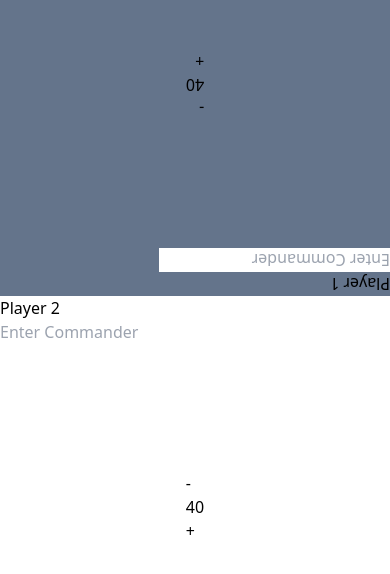
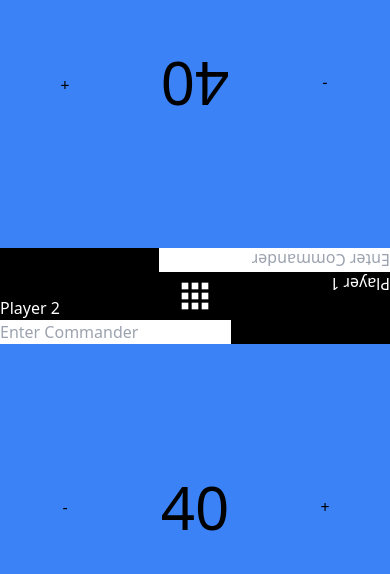
Before and after one commit to mdubelbeis/mtg-life-counter, a React (Vite) app: page /commander/two-players in a window 390 px wide. Shown: the part 126-700 px from the top of the page. Built offline with nearby package versions, Linux system fonts and the light colour scheme.

Commit message:
styled mobile header

```diff
--- a/package.json
+++ b/package.json
@@ -12,6 +12,7 @@
     "@reduxjs/toolkit": "^1.8.6",
     "react": "^18.2.0",
     "react-dom": "^18.2.0",
+    "react-icons": "^4.6.0",
     "react-redux": "^8.0.4",
     "react-router-dom": "^6.4.2"
   },
--- a/src/components/Header.tsx
+++ b/src/components/Header.tsx
@@ -6,9 +6,6 @@ const Header: React.FC = () => {
       <header className="hidden lg:block lg:p-8 lg:bg-black lg:text-white lg:font-mono lg:text-4xl">
         <Link to="/">MTG LIFE COUNTER</Link>
       </header>
-      <header className="lg:hidden absolute top-0 left-0">
-        Hamburger Menu
-      </header>
     </>
   );
 };
--- a/src/components/ui/Playmat.tsx
+++ b/src/components/ui/Playmat.tsx
@@ -25,9 +25,10 @@ interface PlaymatProps {
     commanderDamage: number;
     commander: string;
   };
+  opacity: string;
 }
 
-const Playmat: React.FC<PlaymatProps> = ({ playerStats }) => {
+const Playmat: React.FC<PlaymatProps> = ({ playerStats, opacity }) => {
   const dispatch = useDispatch();
 
   const handleLifeGain = () => {
@@ -69,12 +70,24 @@ const Playmat: React.FC<PlaymatProps> = ({ playerStats }) => {
   };
 
   return (
-    <div className="h-full relative">
-      <PlaymatHeader player={playerStats.name} />
-      <div className="grid place-content-center h-full">
-        <span onClick={handleLifeLoss}>-</span>
-        <span>{playerStats.lifeTotal}</span>
-        <span onClick={handleLifeGain}>+</span>
+    <div className="h-full w-full relative bg-blue-500">
+      <PlaymatHeader player={playerStats.name} opacity={opacity} />
+      <div className="grid grid-cols-3 h-full">
+        <div
+          className="grid-span-1 p-10 h-full w-full flex justify-center items-center"
+          onClick={handleLifeLoss}
+        >
+          -
+        </div>
+        <div className="grid-span-1 w-full flex justify-center items-center text-6xl">
+          {playerStats.lifeTotal}
+        </div>
+        <div
+          className="grid-span-1 w-full h-full p-10 flex justify-center items-center"
+          onClick={handleLifeGain}
+        >
+          +
+        </div>
       </div>
     </div>
   );
--- a/src/components/ui/PlaymatHeader.tsx
+++ b/src/components/ui/PlaymatHeader.tsx
@@ -1,8 +1,9 @@
 interface PlaymatHeaderProps {
   player: string;
+  opacity: string;
 }
 
-const PlaymatHeader: React.FC<PlaymatHeaderProps> = ({ player }) => {
+const PlaymatHeader: React.FC<PlaymatHeaderProps> = ({ player, opacity }) => {
   // TODO: CANI? Get commander name, query the API, get an img and set game-board background???
 
   const getPlayer = () => {
@@ -19,8 +20,11 @@ const PlaymatHeader: React.FC<PlaymatHeaderProps> = ({ player }) => {
   };
 
   return (
-    <header className="absolute top-0 left-0">
-      <div>
+    // HAMBURGER MENU
+    <header
+      className={`absolute opacity-${opacity} top-0 left-0 bg-black w-full text-white`}
+    >
+      <div className={`opacity-${opacity}`}>
         <div>{getPlayer()}</div>
         <form onSubmit={() => {}}>
           <label>
--- a/src/pages/commander/TwoPlayers.tsx
+++ b/src/pages/commander/TwoPlayers.tsx
@@ -1,18 +1,35 @@
 import { useSelector, useDispatch } from "react-redux";
+import { CgMenuGridR } from "react-icons/cg";
 import { RootState } from "../../app/store";
 
 import Playmat from "../../components/ui/Playmat";
+import { useState } from "react";
 
 const TwoPlayers: React.FC = () => {
   const playerOneStats = useSelector((state: RootState) => state.PlayerOne);
   const playerTwoStats = useSelector((state: RootState) => state.PlayerTwo);
+  const [mobileMenuOpacity, setMobileMenuOpacity] = useState<"0" | "100">("0");
+
+  const handleMenuClick = () => {
+    if (mobileMenuOpacity === "0") {
+      setMobileMenuOpacity("100");
+    } else {
+      setMobileMenuOpacity("0");
+    }
+  };
   return (
-    <div className="w-screen h-screen text-black">
+    <div className="relative w-screen h-screen text-black">
+      <div
+        onClick={handleMenuClick}
+        className="absolute top-1/2 left-1/2 -translate-x-1/2 -translate-y-1/2 z-10 text-white"
+      >
+        <CgMenuGridR className="h-10 w-10" />
+      </div>
       <div className="w-full h-1/2 rotate-180 bg-slate-500">
-        <Playmat playerStats={playerOneStats} />
+        <Playmat playerStats={playerOneStats} opacity={mobileMenuOpacity} />
       </div>
       <div className="w-full h-1/2">
-        <Playmat playerStats={playerTwoStats} />
+        <Playmat playerStats={playerTwoStats} opacity={mobileMenuOpacity} />
       </div>
     </div>
   );
```
Also changed, not shown: 1 other file (tests, documents, lock files or other folders).
